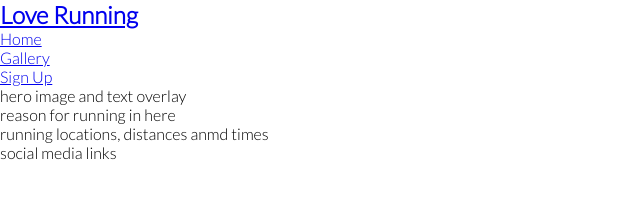
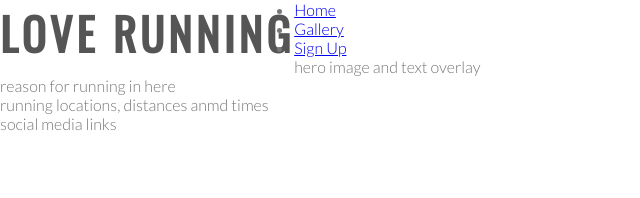
Before and after one commit to salro/Test, a plain HTML site: page index.html in a window 1280 px wide. Shown: the whole page, without its empty margins (0-640 px from the left). Drawn offline with nearby package versions, Linux system fonts and the light colour scheme.

Commit message:
finished logo

```diff
--- a/assets/css/style.css
+++ b/assets/css/style.css
@@ -1,4 +1,4 @@
-@import url('https://fonts.googleapis.com/css2?family=Lato:300&family=Oswald&display=swap');
+@import url('https://fonts.googleapis.com/css?family=Lato:300|Oswald');
 
 * {
     margin:0;
@@ -8,6 +8,20 @@
 
 
 body {
-    font-family: Lato;
+    font-family: 'Lato';
+    color: #777777;
 
 }
+
+h2 {
+    font-family: 'Oswald';
+    text-transform: uppercase;
+    letter-spacing: 4px;
+    color: #555555;
+}
+
+#logo {
+    float: left;
+    font-size: 280%;
+
+}
--- a/index.html
+++ b/index.html
@@ -9,7 +9,7 @@
 </head>
 <body>
     <header>
-        <a href="index.html"><h2>Love Running</h2></a>
+        <a href="index.html"><h2 id="logo">Love Running</h2></a>
         <nav>
             <ul>
                 <li>
```
